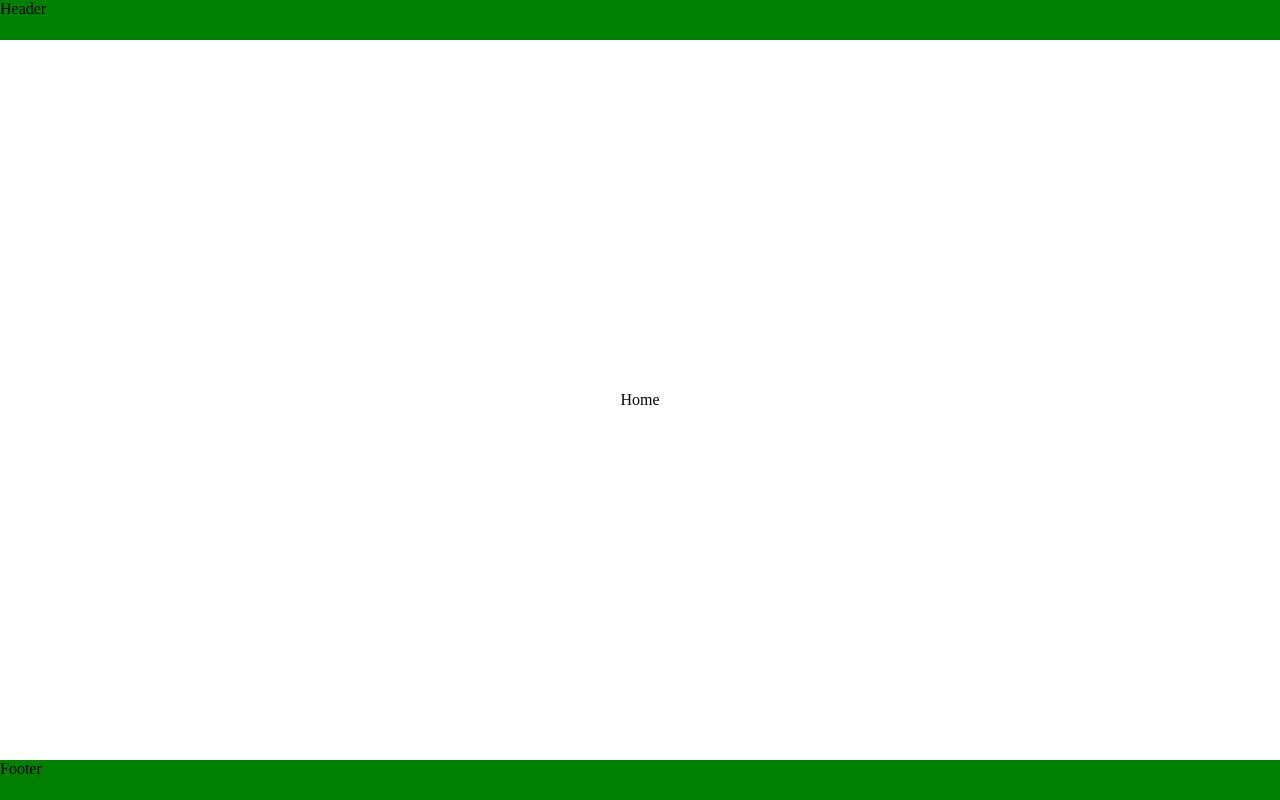
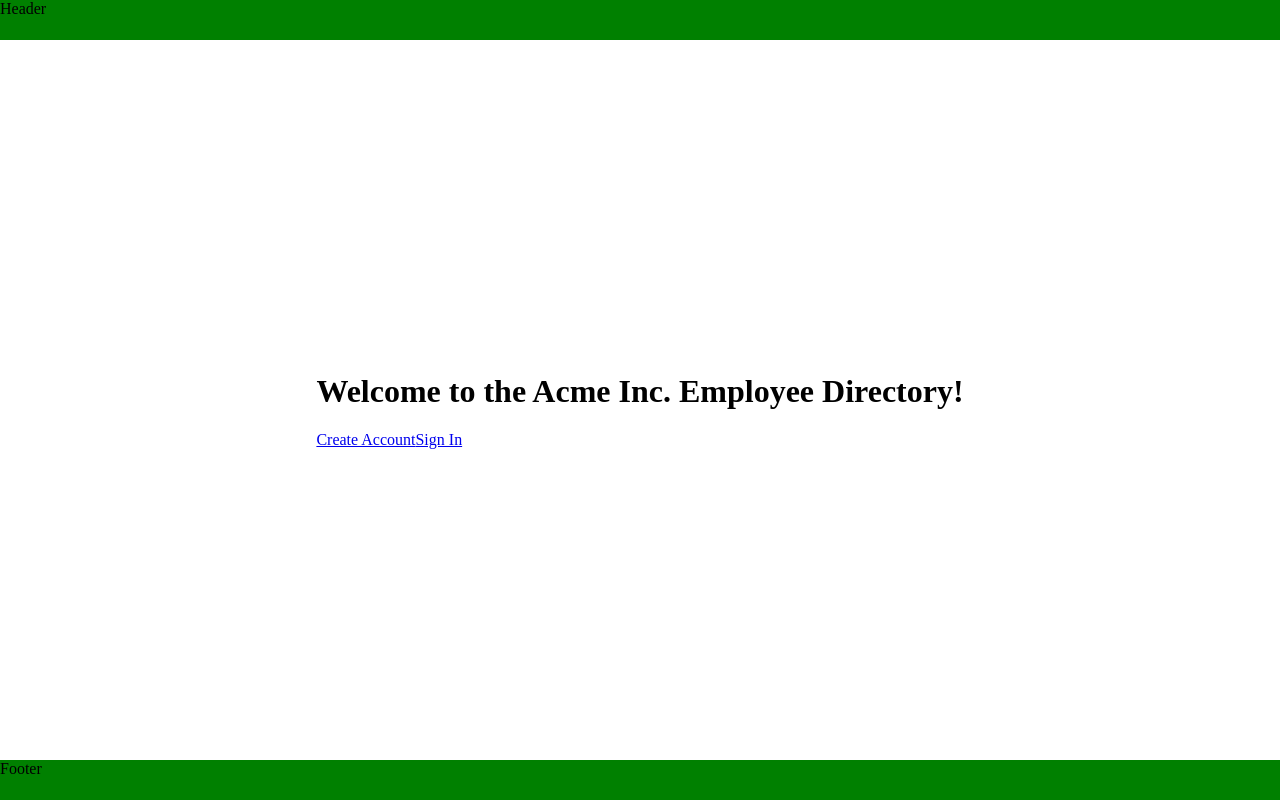
Before and after one commit to michellerenehey/adv-react-employee-directory, a React app: page / in a window 1280 px wide. Built offline with nearby package versions, Linux system fonts and the light colour scheme; the HTML template or start-up script is replaced by a standard one.

Commit message:
notes for profiles and setting up home page

```diff
--- a/src/views/Home/Home.jsx
+++ b/src/views/Home/Home.jsx
@@ -1,5 +1,12 @@
 import './Home.css';
+import { Link } from 'react-router-dom';
 
 export default function Home() {
-  return <div className="Home">Home</div>;
+  return (
+    <div className="Home">
+      <h1>Welcome to the Acme Inc. Employee Directory!</h1>
+      <Link to="/register">Create Account</Link>
+      <Link to="/login">Sign In</Link>
+    </div>
+  );
 }
```
Also changed, not shown: src/components/CreateProfile/CreateProfile.jsx (added, +16 -0 lines), src/components/CreateProfile/CreateProfile.css (added).
